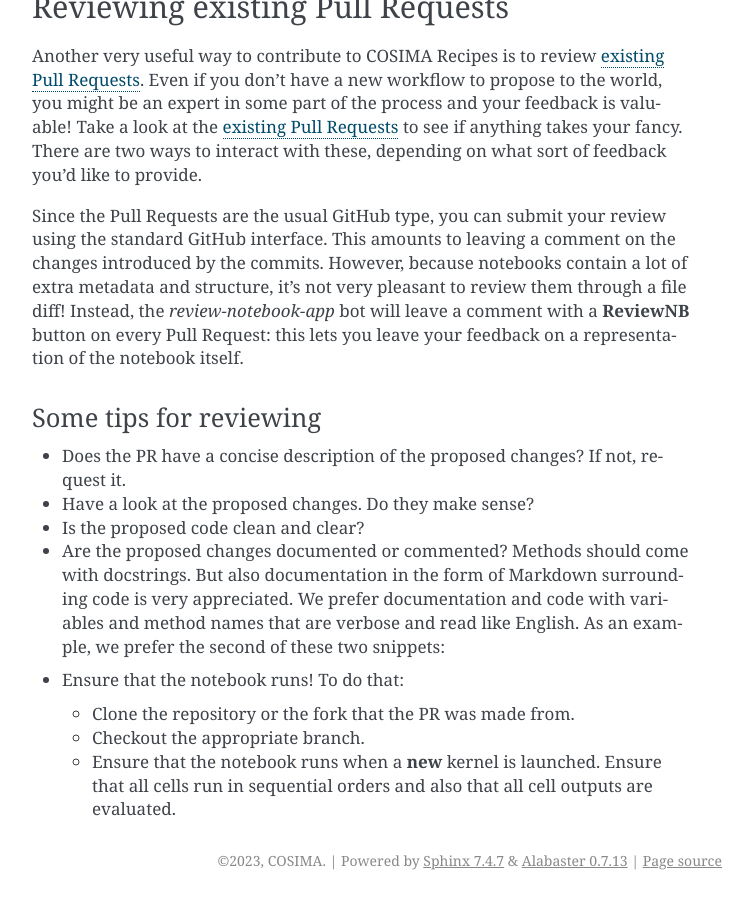
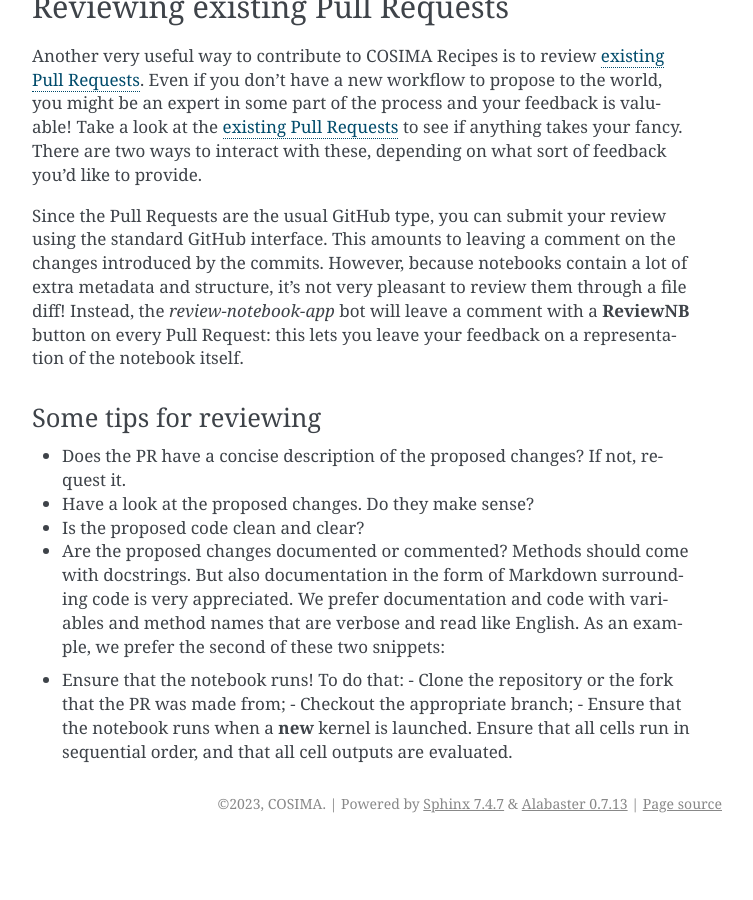
Before and after one commit to COSIMA/cosima-recipes, a Sphinx documentation site: the page built from docs/contributing.rst, in a window 1280 px wide and 900 px high, scrolled down 2239 px. Shown: the whole window, without its empty margins (388-1141 px from the left). Built offline with Sphinx 7.4.7, drawn with Linux system fonts in a browser that asks for light colours; after the commit the page ends 3082 px from its top, so only the background shows below that.

Commit message:
Update docs/contributing.rst
Co-authored-by: Angus Gibson <angus@agibson.me>

```diff
--- a/docs/contributing.rst
+++ b/docs/contributing.rst
@@ -166,9 +166,8 @@ Some tips for reviewing
 
 
 * Ensure that the notebook runs! To do that:
-
-  - Clone the repository or the fork that the PR was made from.
-  - Checkout the appropriate branch.
-  - Ensure that the notebook runs when a **new** kernel is launched. Ensure that all cells run in sequential orders and also that all cell outputs are evaluated.
+  - Clone the repository or the fork that the PR was made from;
+  - Checkout the appropriate branch;
+  - Ensure that the notebook runs when a **new** kernel is launched. Ensure that all cells run in sequential order, and that all cell outputs are evaluated.
 
 .. _existing Pull Requests: https://github.com/COSIMA/cosima-recipes/pulls
```
